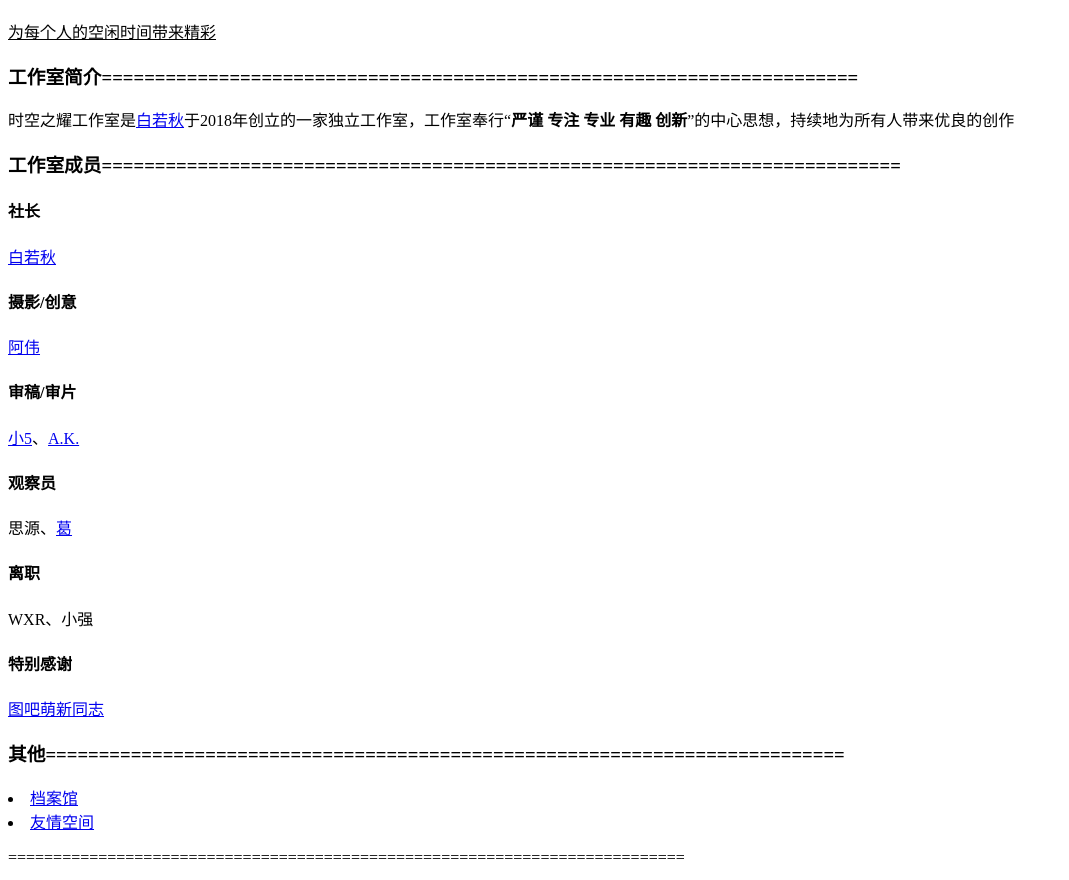
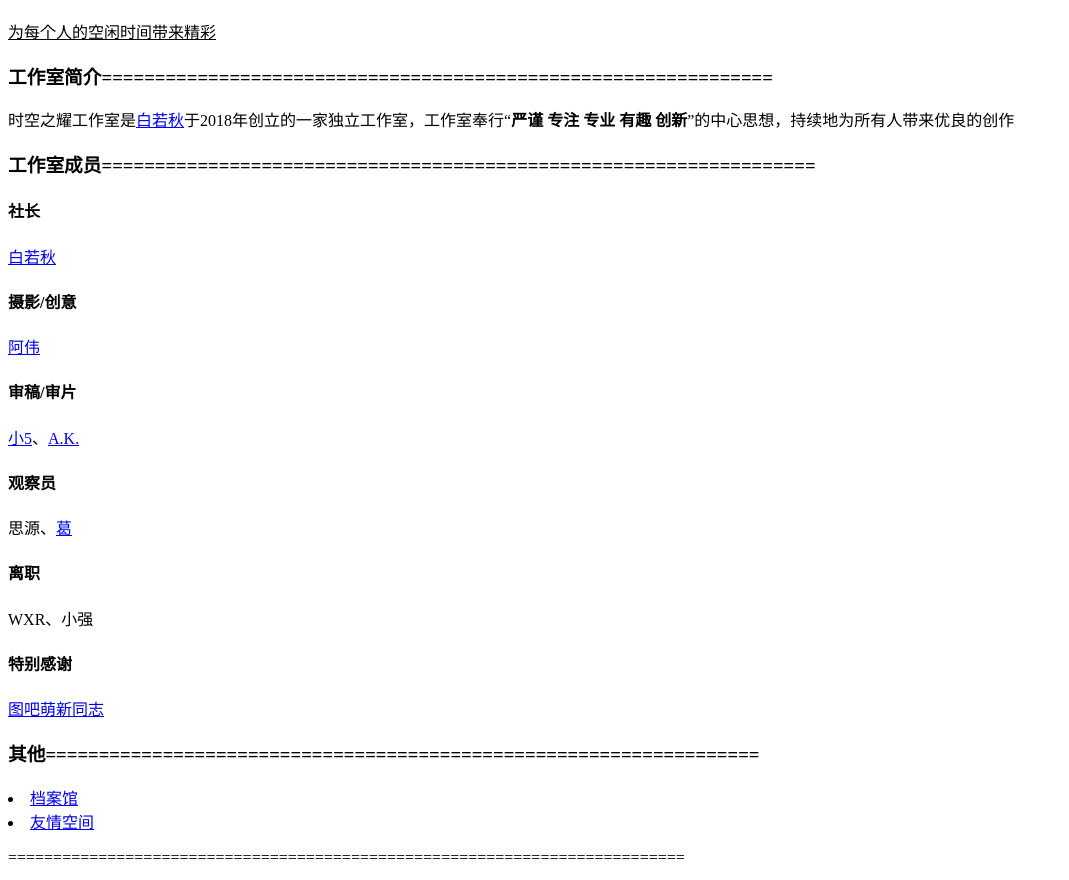
Before and after one commit to BaiRuoQiu/SKZY_studio, a plain HTML site: page index.html in a window 1280 px wide. Shown: the part 70-950 px from the top of the page, without its empty margins (0-1069 px from the left). Drawn offline with Linux system fonts and the light colour scheme.

Commit message:
Update index.html

```diff
--- a/index.html
+++ b/index.html
@@ -11,9 +11,9 @@
 <!-- 标题 -->
 <h1>时空之耀工作室</h1>
 <a><u>为每个人的空闲时间带来精彩</u></a>
-<h3>工作室简介=======================================================================</h3>
+<h3>工作室简介===============================================================</h3>
 <p>时空之耀工作室是<a href="https://bairuoqiu.github.io/">白若秋</a>于2018年创立的一家独立工作室，工作室奉行“<strong>严谨 专注 专业 有趣 创新</strong>”的中心思想，持续地为所有人带来优良的创作</p>
-<h3>工作室成员===========================================================================</h3>
+<h3>工作室成员===================================================================</h3>
 <h4>社长</h4>
 <a href="https://space.bilibili.com/335717969">白若秋</a>
 <h4>摄影/创意</h4>
@@ -26,7 +26,7 @@
 <p>WXR、小强</p>
 <h4>特别感谢</h4>
 <p><a href="https://space.bilibili.com/197695187">图吧萌新同志</a></p>
-<h3>其他===========================================================================</h3>
+<h3>其他===================================================================</h3>
 <li> <a href="https://bairuoqiu.github.io/SKZY_studio/history_studio">档案馆</a> </li>
 	<li> <a href="https://bairuoqiu.github.io/SKZY_studio/space_friendship.html">友情空间</a></li>
 <p>===========================================================================</p>
```
